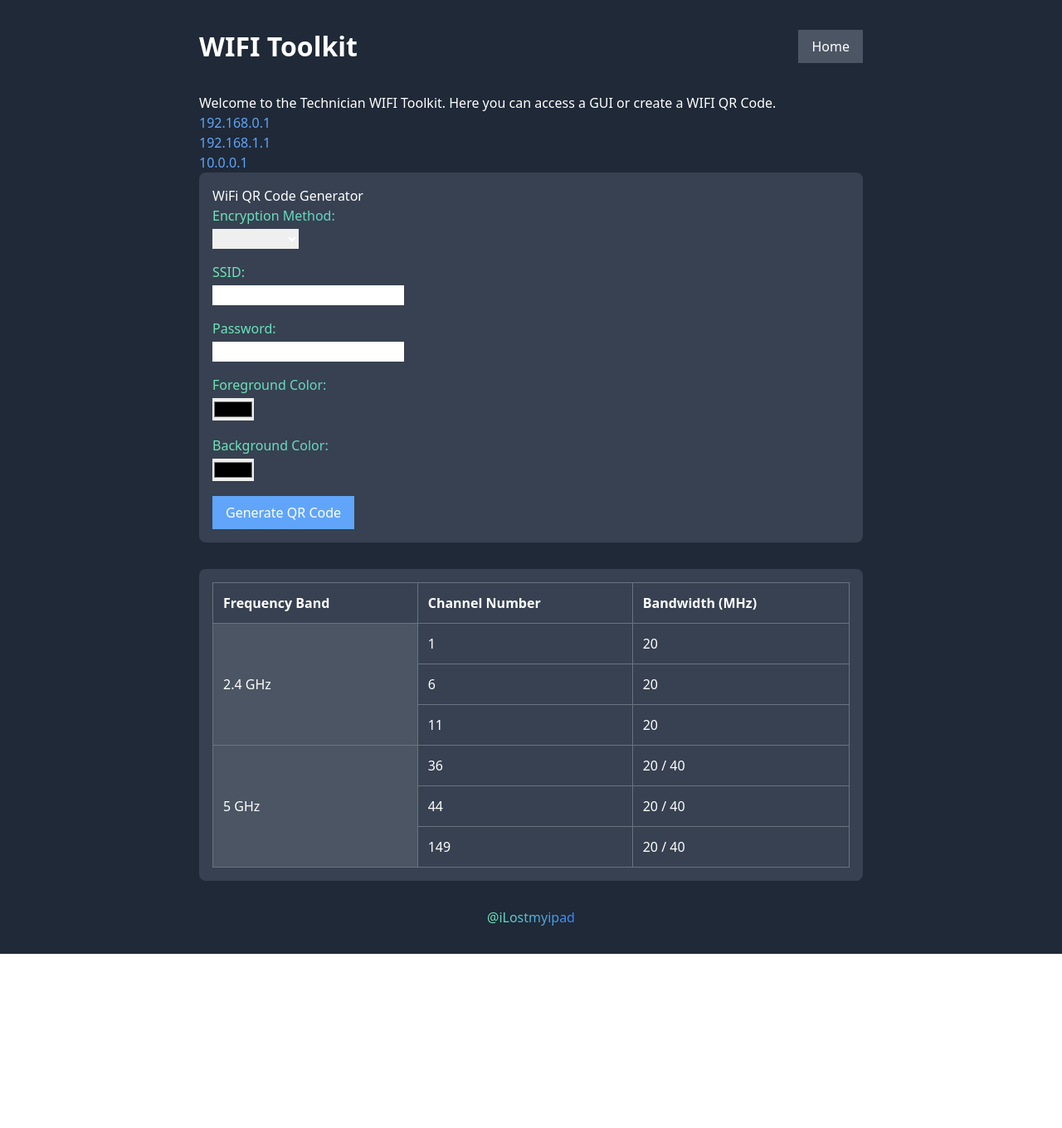
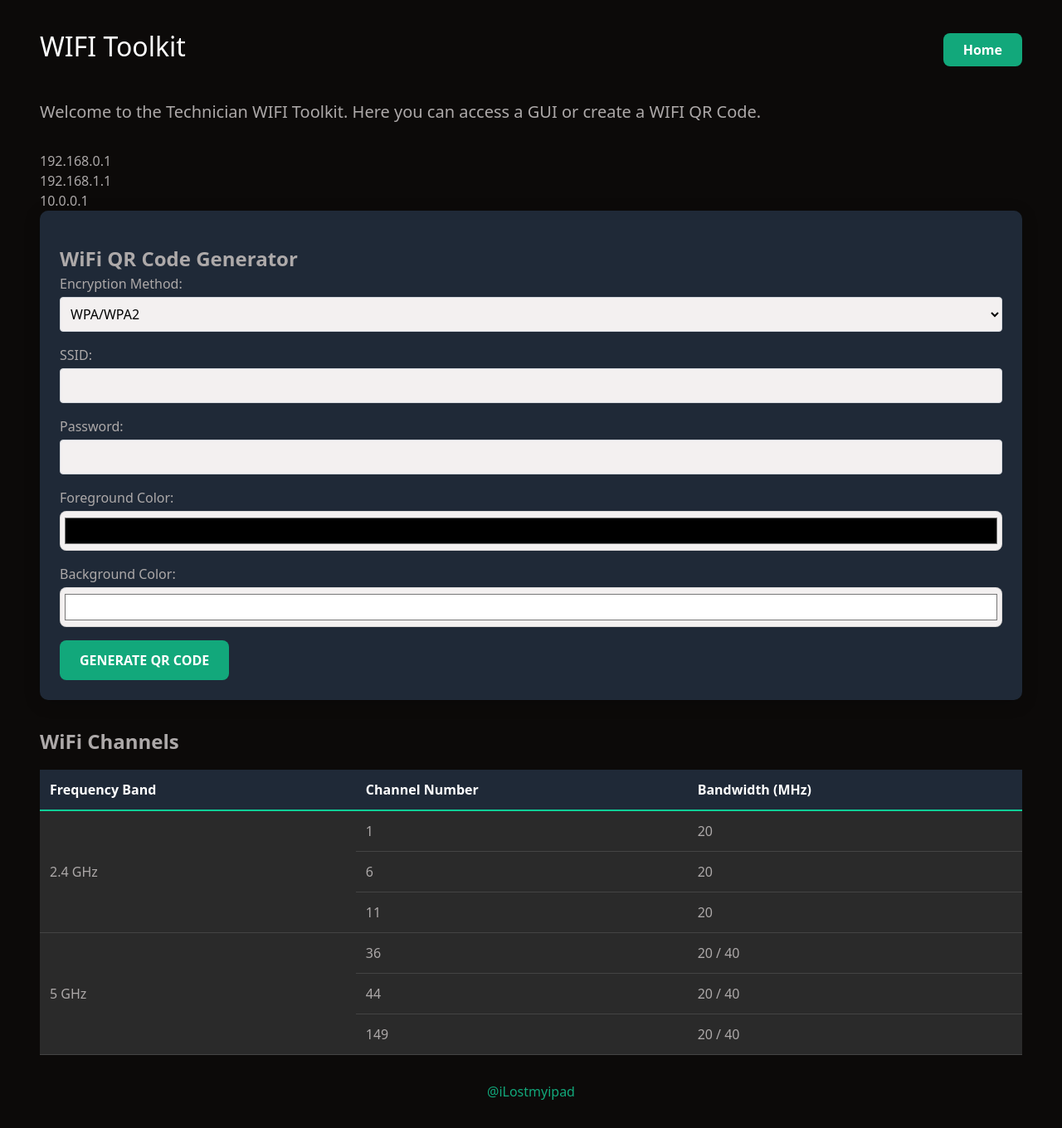
Before and after one commit to sudo-self/NetWise, a Nuxt app: page /WifiToolkit in a window 1280 px wide. Shown: the whole page at 83% size. Before the commit the page ends 1150 px from the top, so only its background shows below. Built offline with nearby package versions, Linux system fonts and the light colour scheme.

Commit message:
Update WifiToolkit.vue

```diff
--- a/pages/WifiToolkit.vue
+++ b/pages/WifiToolkit.vue
@@ -11,33 +11,9 @@
         Welcome to the Technician WIFI Toolkit. Here you can access a GUI or create a WIFI QR Code.
       </p>
       <div class="router-links">
-        <p>
-          <a
-            href="http://192.168.0.1"
-            target="_blank"
-            rel="noopener noreferrer"
-            class="link-style"
-            >192.168.0.1</a
-          >
-        </p>
-        <p>
-          <a
-            href="http://192.168.1.1"
-            target="_blank"
-            rel="noopener noreferrer"
-            class="link-style"
-            >192.168.1.1</a
-          >
-        </p>
-        <p>
-          <a
-            href="http://10.0.0.1"
-            target="_blank"
-            rel="noopener noreferrer"
-            class="link-style"
-            >10.0.0.1</a
-          >
-        </p>
+        <p><a href="http://192.168.0.1" target="_blank" rel="noopener noreferrer">192.168.0.1</a></p>
+        <p><a href="http://192.168.1.1" target="_blank" rel="noopener noreferrer">192.168.1.1</a></p>
+        <p><a href="http://10.0.0.1" target="_blank" rel="noopener noreferrer">10.0.0.1</a></p>
       </div>
 
       <div class="qr-generator tool">
@@ -81,40 +57,41 @@
       </div>
 
       <div class="tool wifi-channels">
-        <table class="mac-table" style="width: 100%; border-collapse: collapse;">
+        <h2 class="sub-heading">WiFi Channels</h2>
+        <table class="mac-table">
           <thead>
             <tr>
-              <th style="border: 1px solid #6b7280; padding: 0.75rem; text-align: left; background-color: #374151;">Frequency Band</th>
-              <th style="border: 1px solid #6b7280; padding: 0.75rem; text-align: left; background-color: #374151;">Channel Number</th>
-              <th style="border: 1px solid #6b7280; padding: 0.75rem; text-align: left; background-color: #374151;">Bandwidth (MHz)</th>
+              <th>Frequency Band</th>
+              <th>Channel Number</th>
+              <th>Bandwidth (MHz)</th>
             </tr>
           </thead>
           <tbody>
             <tr>
-              <td rowspan="3" style="border: 1px solid #6b7280; padding: 0.75rem; background-color: #4b5563;">2.4 GHz</td>
-              <td style="border: 1px solid #6b7280; padding: 0.75rem;">1</td>
-              <td style="border: 1px solid #6b7280; padding: 0.75rem;">20</td>
+              <td rowspan="3">2.4 GHz</td>
+              <td>1</td>
+              <td>20</td>
             </tr>
             <tr>
-              <td style="border: 1px solid #6b7280; padding: 0.75rem;">6</td>
-              <td style="border: 1px solid #6b7280; padding: 0.75rem;">20</td>
+              <td>6</td>
+              <td>20</td>
             </tr>
             <tr>
-              <td style="border: 1px solid #6b7280; padding: 0.75rem;">11</td>
-              <td style="border: 1px solid #6b7280; padding: 0.75rem;">20</td>
+              <td>11</td>
+              <td>20</td>
             </tr>
             <tr>
-              <td rowspan="3" style="border: 1px solid #6b7280; padding: 0.75rem; background-color: #4b5563;">5 GHz</td>
-              <td style="border: 1px solid #6b7280; padding: 0.75rem;">36</td>
-              <td style="border: 1px solid #6b7280; padding: 0.75rem;">20 / 40</td>
+              <td rowspan="3">5 GHz</td>
+              <td>36</td>
+              <td>20 / 40</td>
             </tr>
             <tr>
-              <td style="border: 1px solid #6b7280; padding: 0.75rem;">44</td>
-              <td style="border: 1px solid #6b7280; padding: 0.75rem;">20 / 40</td>
+              <td>44</td>
+              <td>20 / 40</td>
             </tr>
             <tr>
-              <td style="border: 1px solid #6b7280; padding: 0.75rem;">149</td>
-              <td style="border: 1px solid #6b7280; padding: 0.75rem;">20 / 40</td>
+              <td>149</td>
+              <td>20 / 40</td>
             </tr>
           </tbody>
         </table>
@@ -136,50 +113,134 @@
   </div>
 </template>
 
+<script>
+export default {
+  data() {
+    return {
+      encryptionMethod: 'WPA/WPA2',
+      ssid: '',
+      password: '',
+      foregroundColor: '#000000',
+      backgroundColor: '#ffffff',
+      qrCodeUrl: ''
+    };
+  },
+  methods: {
+    generateQRCode() {
+      const wifiString = `WIFI:S:${this.ssid};T:${this.encryptionMethod};P:${this.password};;;`;
+      const colorForeground = this.foregroundColor.replace('#', '');
+      const colorBackground = this.backgroundColor.replace('#', '');
+
+      const qrUrl = `https://api.qrserver.com/v1/create-qr-code/?data=${encodeURIComponent(wifiString)}&size=200x200&color=${colorForeground}&bgcolor=${colorBackground}`;
+      this.qrCodeUrl = qrUrl;
+    },
+    shareQRCode() {
+      if (this.qrCodeUrl) {
+        if (navigator.share) {
+          navigator.share({
+            title: 'WiFi QR Code',
+            text: 'WiFi Connection Code',
+            url: this.qrCodeUrl,
+          }).then(() => {
+            this.$toast.success('QR Code shared successfully!');
+          }).catch((error) => {
+            this.$toast.error('Error sharing QR Code: ' + error);
+          });
+        } else {
+          navigator.clipboard.writeText(this.qrCodeUrl).then(() => {
+            this.$toast.success('QR Code link copied to clipboard!');
+          }).catch(() => {
+            this.$toast.error('Failed to copy QR Code link.');
+          });
+        }
+      }
+    }
+  }
+};
+</script>
+
 <style scoped>
+body {
+  background-color: #0c0a09;
+  margin: 0;
+  color: #ada9a9;
+}
+
 .wrapper {
+  background-color: #0c0a09;
+  color: #ada9a9;
   padding: 2rem;
-  background-color: #1f2937;
-  color: #ffffff;
 }
 
 .margins {
-  margin: auto;
-  max-width: 800px;
+  padding-left: 1rem;
+  padding-right: 1rem;
 }
 
 .header {
+  display: flex;
+  align-items: center;
+  justify-content: space-between;
   margin-bottom: 2rem;
 }
 
 .heading {
   font-size: 2rem;
-  font-weight: bold;
+  margin-bottom: 0.5rem;
+  color: #fff;
 }
 
 .home-button-style {
-  background-color: #4b5563;
-  color: #ffffff;
-  padding: 0.5rem 1rem;
-  border: none;
-  cursor: pointer;
+  background-color: #12a87b;
+  color: white;
+  padding: 0.5rem 1.5rem;
+  border-radius: 0.5rem;
+  font-weight: bold;
+  transition: background-color 0.3s ease;
 }
 
-.link-style {
-  color: #60a5fa;
-  text-decoration: none;
+.home-button-style:hover {
+  background-color: #0fcf97;
 }
 
-.link-style:hover {
-  text-decoration: underline;
+.description {
+  font-size: 1.25rem;
+  margin-bottom: 2rem;
 }
 
-.qr-generator,
-.wifi-channels {
-  background-color: #374151;
-  padding: 1rem;
-  border-radius: 8px;
-  margin-bottom: 2rem;
+.qr-generator {
+  background-color: #1f2937;
+  padding: 1.5rem;
+  border-radius: 10px;
+  box-shadow: 0 4px 20px rgba(0, 0, 0, 0.2);
+}
+
+.sub-heading {
+  font-size: 1.5rem;
+  font-weight: bold;
+  margin-top: 1rem;
+}
+
+.input-field {
+  @apply border border-gray-300 rounded p-2 w-full;
+  color: #000;
+  background-color: #f3f0f0;
+}
+
+.color-picker-input {
+  display: inline-block;
+  width: 100%;
+  height: 3rem;
+  border: none;
+  border-radius: 0.5rem;
+  background-color: #f3f0f0;
+  cursor: pointer;
+  padding: 0.25rem;
+  box-shadow: inset 0 0 0 1px rgba(0, 0, 0, 0.1);
+}
+
+.color-picker-input:hover {
+  box-shadow: inset 0 0 0 2px #0fcf97;
 }
 
 .qr-code {
@@ -187,39 +248,87 @@
   height: 200px;
 }
 
-.action-button,
 .share-button {
-  background-color: #60a5fa;
-  color: #ffffff;
-  padding: 0.5rem 1rem;
-  border: none;
-  cursor: pointer;
+  margin-top: 1rem;
+  padding: 0.75rem;
+  background-color: #12a87b;
+  color: white;
+  border-radius: 0.5rem;
+}
+
+.share-button:hover {
+  background-color: #0fcf97;
+}
+
+.action-button {
+  background-color: #12a87b;
+  color: white;
+  padding: 0.75rem 1.5rem;
+  border-radius: 0.5rem;
+  font-weight: 600;
+  text-transform: uppercase;
+  transition: background-color 0.3s ease;
+}
+
+.action-button:hover {
+  background-color: #0fcf97;
+}
+
+.wifi-channels {
+  margin-top: 2rem;
+}
+
+.mac-table {
+  width: 100%;
+  border-collapse: collapse;
+  margin-top: 1rem;
+}
+
+.mac-table th,
+.mac-table td {
+  padding: 0.75rem;
+  text-align: left;
+}
+
+.mac-table th {
+  background-color: #1f2937;
+  color: #fff;
+  border-bottom: 2px solid #0fcf97;
+}
+
+.mac-table td {
+  background-color: #2a2a2a;
+  color: #ada9a9;
+  border-bottom: 1px solid #444;
+}
+
+.mac-table tr:hover {
+  background-color: #3b3b3b;
 }
 
 .footer {
+  margin-top: 2rem;
   text-align: center;
-  margin-top: 2rem;
 }
 
-.gradient__text {
-  background: linear-gradient(to right, #6ee7b7, #3b82f6);
-  -webkit-background-clip: text;
-  -webkit-text-fill-color: transparent;
+.social a {
+  color: #12a87b;
 }
 
 .hover-underline-animation {
   position: relative;
-  color: #60a5fa;
+  color: #12a87b;
+  display: inline-block;
 }
 
 .hover-underline-animation::after {
   content: '';
   position: absolute;
   left: 0;
-  bottom: 0;
+  right: 0;
+  bottom: -1px;
   height: 2px;
-  width: 100%;
-  background-color: #60a5fa;
+  background-color: #12a87b;
   transform: scaleX(0);
   transition: transform 0.3s ease;
 }
@@ -227,4 +336,5 @@
 .hover-underline-animation:hover::after {
   transform: scaleX(1);
 }
+
 </style>
```
